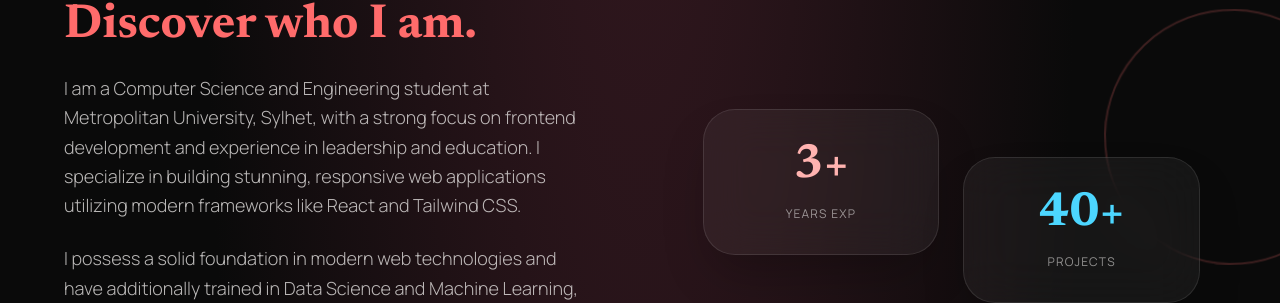
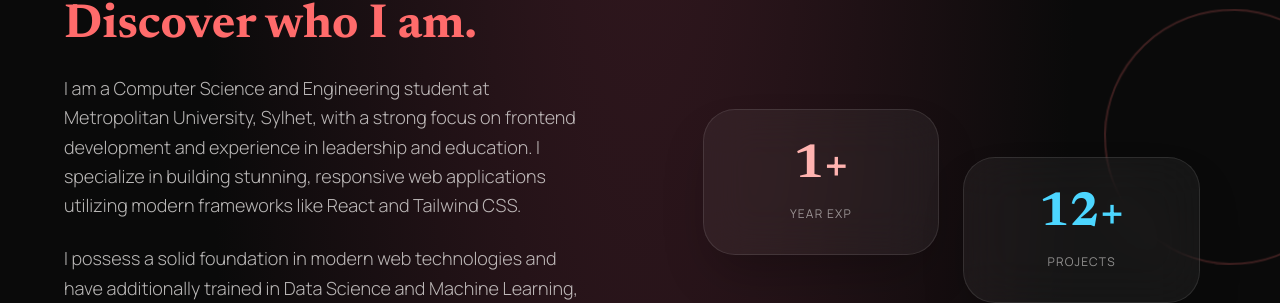
Before and after one commit to SubrotoChandaShuvo/Portfolio, a React (Vite) app: page / in a window 1280 px wide. Shown: the part 1010-1313 px from the top of the page. Built offline with nearby package versions, Linux system fonts and the light colour scheme.

Commit message:
refactor: update experience years and project count statistics in App component

```diff
--- a/src/App.jsx
+++ b/src/App.jsx
@@ -164,11 +164,11 @@ function App() {
           </div>
           <div className="w-full md:w-1/2 grid grid-cols-2 gap-6 p-4">
             <div className="bg-white/5 backdrop-blur-xl border border-white/10 rounded-[2rem] p-8 flex flex-col justify-center items-center text-center shadow-2xl hover:bg-white/10 transition-colors">
-              <span className="text-5xl font-headline font-bold text-[#FFB3B0]">3+</span>
-              <span className="text-xs text-on-surface/60 uppercase tracking-widest mt-4">Years Exp</span>
+              <span className="text-5xl font-headline font-bold text-[#FFB3B0]">1+</span>
+              <span className="text-xs text-on-surface/60 uppercase tracking-widest mt-4">Year Exp</span>
             </div>
             <div className="bg-white/5 backdrop-blur-xl border border-white/10 rounded-[2rem] p-8 flex flex-col justify-center items-center text-center shadow-2xl hover:bg-white/10 transition-colors translate-y-12">
-              <span className="text-5xl font-headline font-bold text-[#4CD6FF]">40+</span>
+              <span className="text-5xl font-headline font-bold text-[#4CD6FF]">12+</span>
               <span className="text-xs text-on-surface/60 uppercase tracking-widest mt-4">Projects</span>
             </div>
           </div>
```
